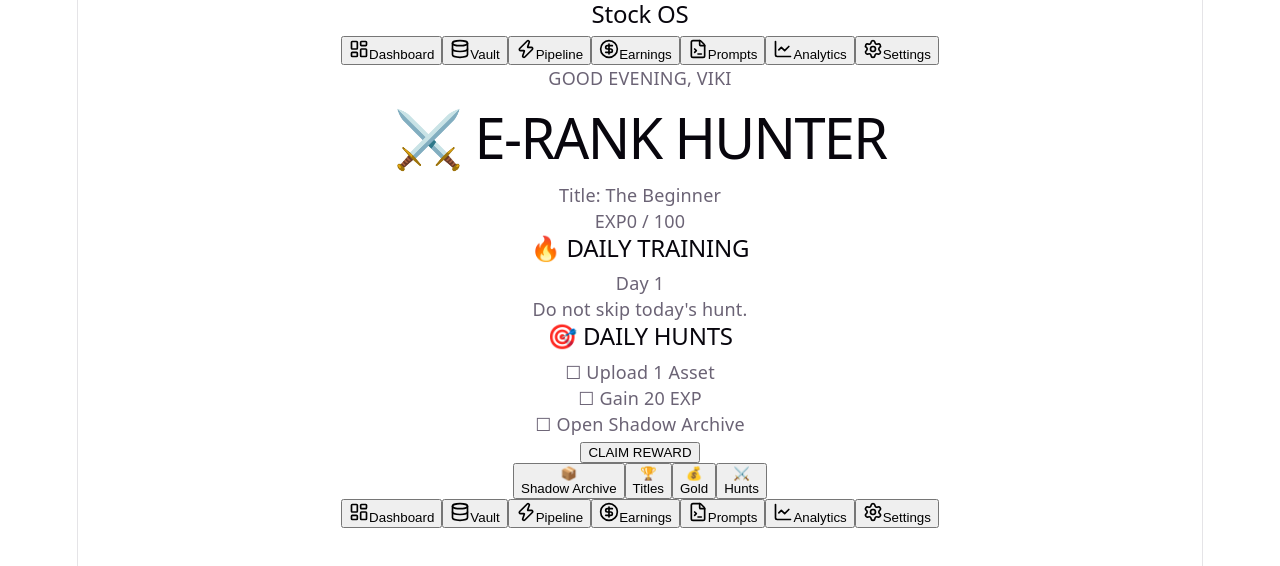
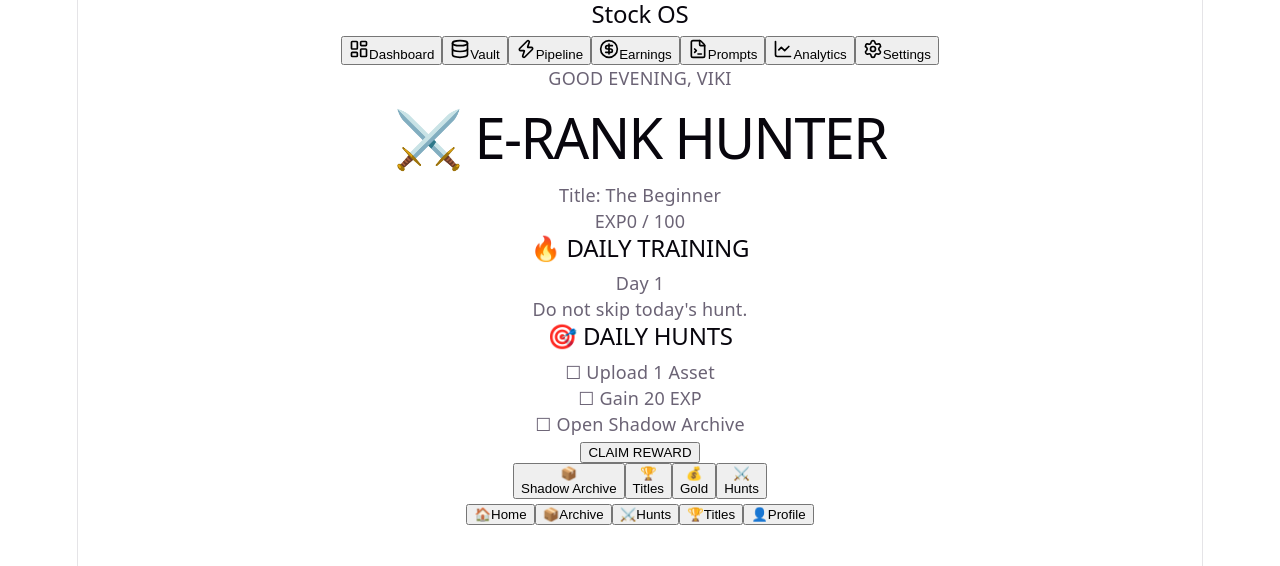
Before and after one commit to simoneambatukam-glitch/adobe-stock-os, a React (Vite) app: page / in a window 1280 px wide. Shown: the top 566 px of the page. Built offline with nearby package versions, Linux system fonts and the light colour scheme.

Commit message:
Shadow Navigation Reborn

```diff
--- a/src/components/MobileNav.jsx
+++ b/src/components/MobileNav.jsx
@@ -1,28 +1,42 @@
-export default function MobileNav({
-  navItems,
-  activeView,
-  setActiveView,
-}) {
+export default function MobileNav() {
+  const items = [
+    { icon: "🏠", label: "Home" },
+    { icon: "📦", label: "Archive" },
+    { icon: "⚔️", label: "Hunts" },
+    { icon: "🏆", label: "Titles" },
+    { icon: "👤", label: "Profile" },
+  ];
+
   return (
-    <div className="fixed bottom-0 left-0 right-0 bg-slate-900 border-t border-slate-800 flex justify-around p-2 md:hidden">
-      {navItems.map((item) => {
-        const Icon = item.icon;
+    <div className="fixed bottom-0 left-0 right-0 bg-[#171721] border-t border-purple-900 px-2 py-2 z-50">
 
-        return (
+      <div className="grid grid-cols-5 gap-1">
+
+        {items.map((item, index) => (
           <button
-            key={item.id}
-            onClick={() => setActiveView(item.id)}
-            className={`flex flex-col items-center text-xs p-2 ${
-              activeView === item.id
-                ? "text-white"
-                : "text-slate-500"
-            }`}
+            key={index}
+            className="
+              flex flex-col items-center
+              justify-center
+              rounded-2xl
+              py-2
+              text-slate-300
+              active:bg-purple-700
+              transition-all
+            "
           >
-            {Icon && <Icon size={20} />}
-            <span>{item.label}</span>
+            <span className="text-2xl">
+              {item.icon}
+            </span>
+
+            <span className="text-xs mt-1">
+              {item.label}
+            </span>
           </button>
-        );
-      })}
+        ))}
+
+      </div>
+
     </div>
   );
 }
```
Also changed, not shown: src/components/MobileNav.shadow.backup.jsx (added, +28 -0 lines).
